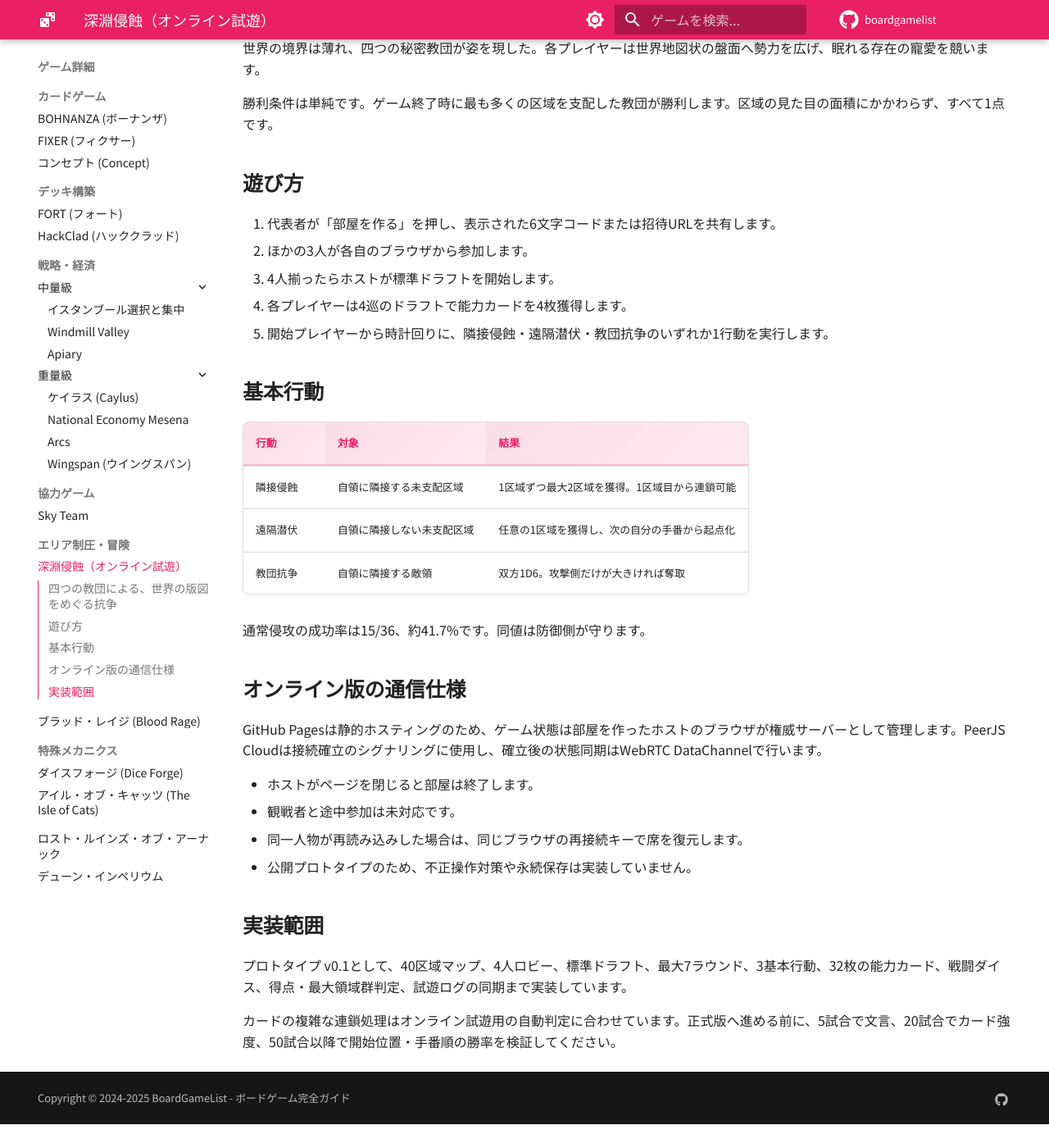
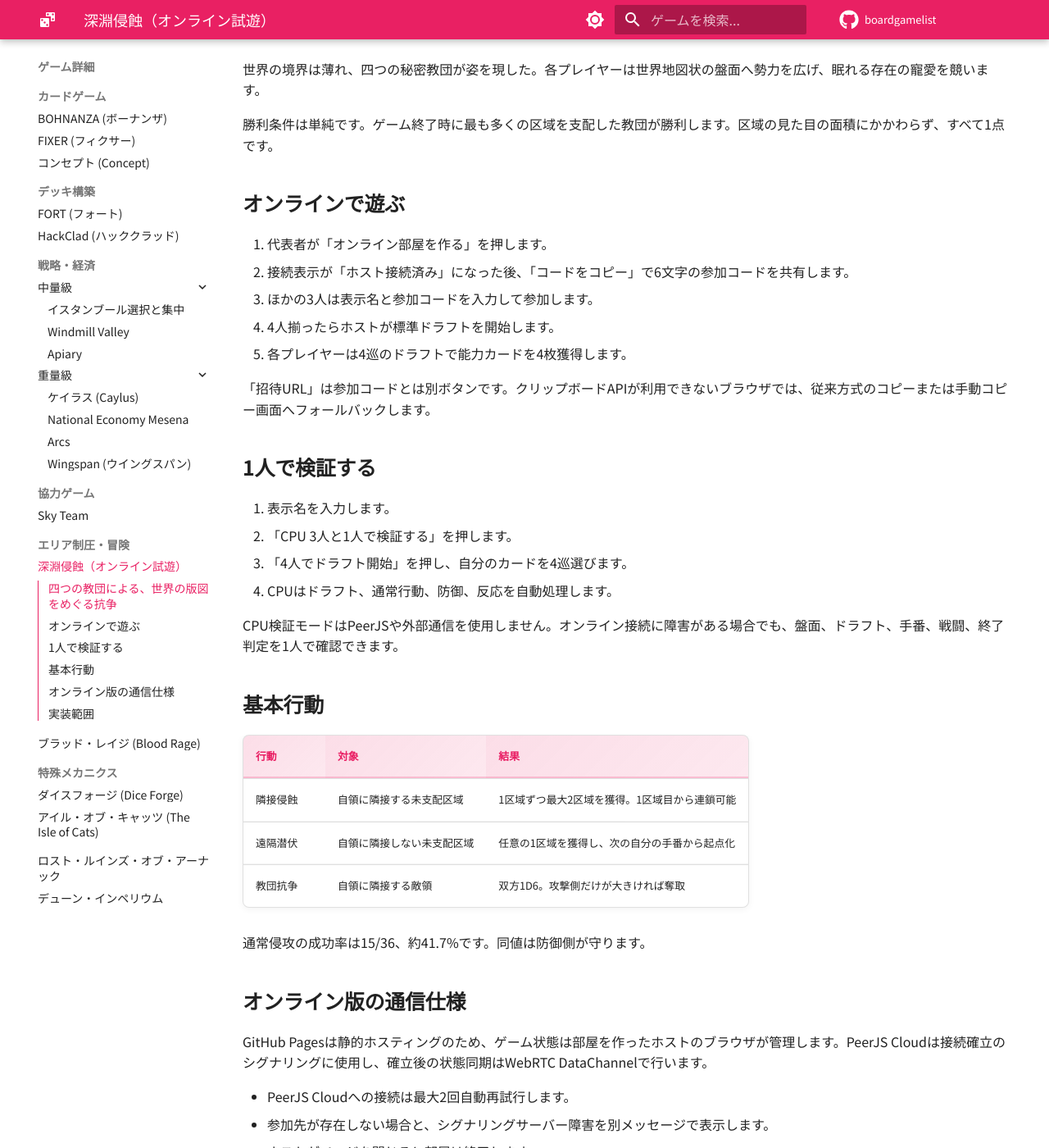
Before and after one commit to KAFKA2306/boardgamelist, an MkDocs documentation site: the page built from docs/games/ja/deep-abyss.md, in a window 1280 px wide and 1400 px high, scrolled down 1074 px. Shown: the whole window at 82% size. Built offline with MkDocs 1.6.1 and Material for MkDocs 9.7.7, drawn with Linux system fonts in a browser that asks for light colours; comment, search, counter and statistics services are not loaded; the version menu is left out; before the commit the page ends 2445 px from its top, so only the background shows below that; some of the changed text lies outside the part shown.

Commit message:
Document participant code copy and CPU verification mode

```diff
--- a/docs/games/ja/deep-abyss.md
+++ b/docs/games/ja/deep-abyss.md
@@ -6,7 +6,7 @@
 
     ---
 
-    別々のブラウザ・端末から同じ部屋コードへ参加します。
+    別々のブラウザ・端末から同じ6文字の参加コードで接続します。
 
 -   :material-timer-sand:{ .lg .middle } **約15分**
 
@@ -14,11 +14,11 @@
 
     最大7ラウンド、各プレイヤー最大7手番の短時間設計です。
 
--   :material-map:{ .lg .middle } **40区域**
+-   :material-robot:{ .lg .middle } **CPU検証対応**
 
     ---
 
-    見た目は非対称、接続関係は4開始位置で回転対称です。
+    通信サーバーを使わず、1人＋CPU 3人でルールエンジンを確認できます。
 
 </div>
 
@@ -30,13 +30,24 @@
 
 勝利条件は単純です。ゲーム終了時に最も多くの区域を支配した教団が勝利します。区域の見た目の面積にかかわらず、すべて1点です。
 
-## 遊び方
+## オンラインで遊ぶ
 
-1. 代表者が「部屋を作る」を押し、表示された6文字コードまたは招待URLを共有します。
-2. ほかの3人が各自のブラウザから参加します。
-3. 4人揃ったらホストが標準ドラフトを開始します。
-4. 各プレイヤーは4巡のドラフトで能力カードを4枚獲得します。
-5. 開始プレイヤーから時計回りに、隣接侵蝕・遠隔潜伏・教団抗争のいずれか1行動を実行します。
+1. 代表者が「オンライン部屋を作る」を押します。
+2. 接続表示が「ホスト接続済み」になった後、「コードをコピー」で6文字の参加コードを共有します。
+3. ほかの3人は表示名と参加コードを入力して参加します。
+4. 4人揃ったらホストが標準ドラフトを開始します。
+5. 各プレイヤーは4巡のドラフトで能力カードを4枚獲得します。
+
+「招待URL」は参加コードとは別ボタンです。クリップボードAPIが利用できないブラウザでは、従来方式のコピーまたは手動コピー画面へフォールバックします。
+
+## 1人で検証する
+
+1. 表示名を入力します。
+2. 「CPU 3人と1人で検証する」を押します。
+3. 「4人でドラフト開始」を押し、自分のカードを4巡選びます。
+4. CPUはドラフト、通常行動、防御、反応を自動処理します。
+
+CPU検証モードはPeerJSや外部通信を使用しません。オンライン接続に障害がある場合でも、盤面、ドラフト、手番、戦闘、終了判定を1人で確認できます。
 
 ## 基本行動
 
@@ -50,15 +61,16 @@
 
 ## オンライン版の通信仕様
 
-GitHub Pagesは静的ホスティングのため、ゲーム状態は部屋を作ったホストのブラウザが権威サーバーとして管理します。PeerJS Cloudは接続確立のシグナリングに使用し、確立後の状態同期はWebRTC DataChannelで行います。
+GitHub Pagesは静的ホスティングのため、ゲーム状態は部屋を作ったホストのブラウザが管理します。PeerJS Cloudは接続確立のシグナリングに使用し、確立後の状態同期はWebRTC DataChannelで行います。
 
+- PeerJS Cloudへの接続は最大2回自動再試行します。
+- 参加先が存在しない場合と、シグナリングサーバー障害を別メッセージで表示します。
 - ホストがページを閉じると部屋は終了します。
-- 観戦者と途中参加は未対応です。
-- 同一人物が再読み込みした場合は、同じブラウザの再接続キーで席を復元します。
-- 公開プロトタイプのため、不正操作対策や永続保存は実装していません。
+- 観戦者、途中参加、ホスト移譲、永続保存は未対応です。
+- NATやファイアウォールの条件によっては、TURNサーバーなしではWebRTC接続が成立しない場合があります。
 
 ## 実装範囲
 
-プロトタイプ v0.1として、40区域マップ、4人ロビー、標準ドラフト、最大7ラウンド、3基本行動、32枚の能力カード、戦闘ダイス、得点・最大領域群判定、試遊ログの同期まで実装しています。
+プロトタイプ v0.2として、40区域マップ、4人ロビー、標準ドラフト、最大7ラウンド、3基本行動、32枚の能力カード、戦闘ダイス、得点・最大領域群判定、試遊ログ同期、CPU 3人検証、コピーのフォールバック、接続再試行を実装しています。
 
 カードの複雑な連鎖処理はオンライン試遊用の自動判定に合わせています。正式版へ進める前に、5試合で文言、20試合でカード強度、50試合以降で開始位置・手番順の勝率を検証してください。
```
